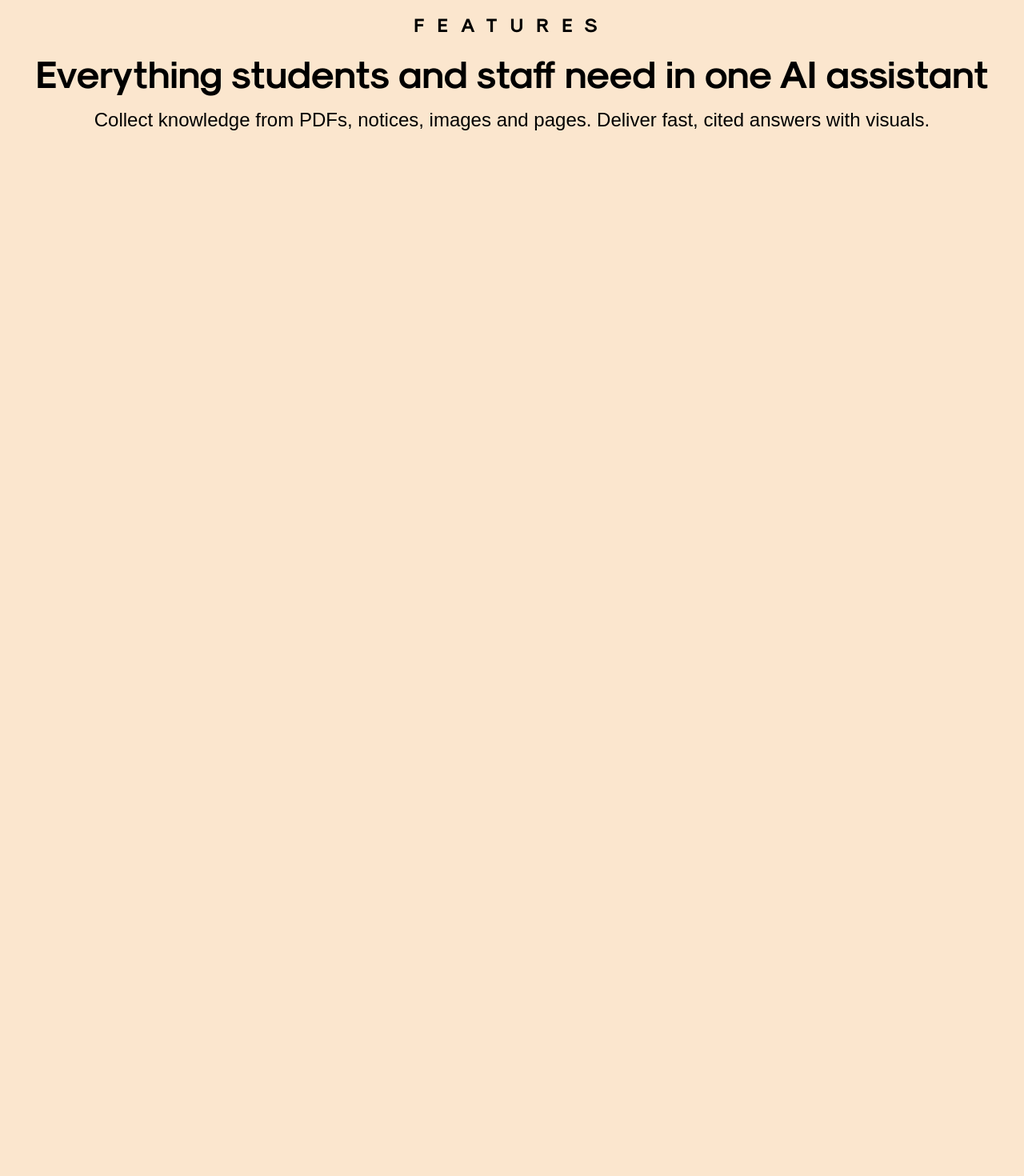
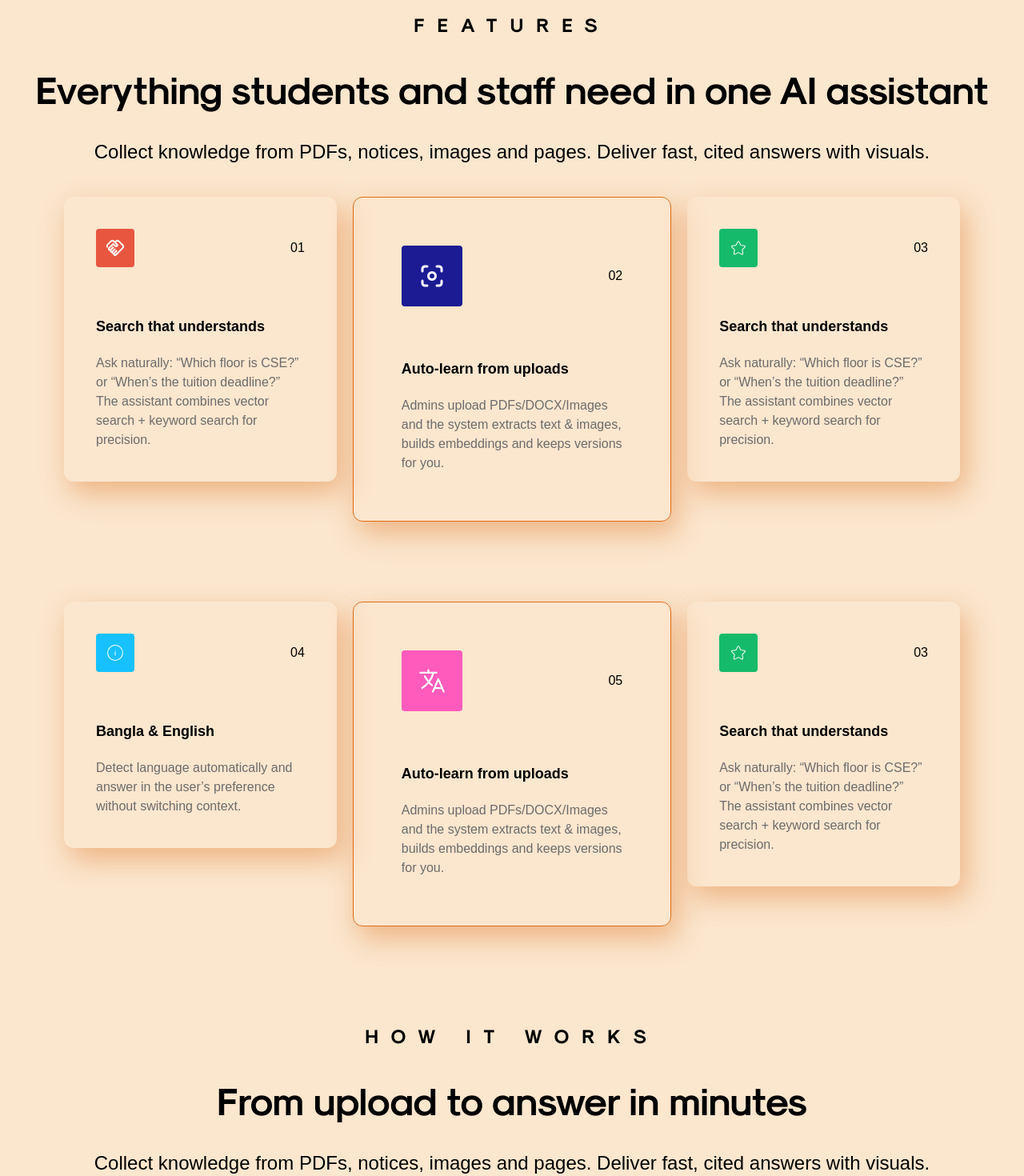
Before and after one commit to NafisOfficial/UniAssits, a Next.js app: page / in a window 1280 px wide. Shown: the part 796-2266 px from the top of the page at 80% size. Before the commit the page ends 962 px from the top, so only its background shows below. Built offline with nearby package versions, Linux system fonts and the light colour scheme; a web font is replaced by a local one.

Commit message:
add feature and works section

```diff
--- a/src/app/(site)/landing/Feature.tsx
+++ b/src/app/(site)/landing/Feature.tsx
@@ -1,16 +1,82 @@
 import { Description } from "@/components/landing/Description";
 import { Headline } from "@/components/landing/Headline";
 import { Title } from "@/components/landing/Title";
-import React from "react";
+import { FeatureCard } from "./FeatureCard";
+import { MdOutlineHandshake } from "react-icons/md";
+import { TbCapture } from "react-icons/tb";
+import { CiStar } from "react-icons/ci";
+import { CiCircleInfo } from "react-icons/ci";
+import { IoLanguageOutline } from "react-icons/io5";
 
 export const Feature = () => {
   return (
-    <div className="mt-20">
-      <div className="flex flex-col gap-5">
+    <div className="mt-20 ">
+      <div className="flex flex-col gap-10">
         <Title text="Features" />
         <Headline text="Everything students and staff need in one AI assistant" />
         <Description text="Collect knowledge from PDFs, notices, images and pages. Deliver fast, cited answers with visuals." />
       </div>
+      <div className="flex flex-col gap-5">
+        {/* section 1  */}
+        <div className=" my-10 px-20 flex gap-5  justify-center items-start">
+          {/* feature card 1  */}
+          <FeatureCard
+            icon={<MdOutlineHandshake className="text-2xl" />}
+            number="01"
+            title="Search that understands"
+            description="Ask naturally: “Which floor is CSE?” or “When’s the tuition deadline?” The assistant combines vector search + keyword search for precision."
+          />
+
+          {/* feature car 2  */}
+          <FeatureCard
+            icon={<TbCapture className="text-4xl" />}
+            iconStyle="bg-[#1c1b94] p-5"
+            containerStyle="w-lg gap-16 border border-[#DC6D18] p-15"
+            number="02"
+            title="Auto‑learn from uploads"
+            description="Admins upload PDFs/DOCX/Images and the system extracts text & images, builds embeddings and keeps versions for you."
+          />
+
+          {/* feature card 3  */}
+          <FeatureCard
+            icon={<CiStar className="text-2xl" />}
+            iconStyle="bg-[#16BA6B] p-3"
+            number="03"
+            title="Search that understands"
+            description="Ask naturally: “Which floor is CSE?” or “When’s the tuition deadline?” The assistant combines vector search + keyword search for precision."
+          />
+        </div>
+        {/* section 2  */}
+        <div className="container my-10 px-20 flex gap-5  justify-center items-start">
+          {/* feature card 1  */}
+          <FeatureCard
+            icon={<CiCircleInfo className="text-2xl" />}
+            iconStyle="bg-[#17C1FF] p-3"
+            number="04"
+            title="Bangla & English"
+            description="Detect language automatically and answer in the user’s preference without switching context."
+          />
+
+          {/* feature car 2  */}
+          <FeatureCard
+            icon={<IoLanguageOutline className="text-4xl" />}
+            iconStyle="bg-[#FF5BBD] p-5"
+            containerStyle="w-lg gap-16 border border-[#DC6D18] p-15"
+            number="05"
+            title="Auto‑learn from uploads"
+            description="Admins upload PDFs/DOCX/Images and the system extracts text & images, builds embeddings and keeps versions for you."
+          />
+
+          {/* feature card 3  */}
+          <FeatureCard
+            icon={<CiStar className="text-2xl" />}
+            iconStyle="bg-[#16BA6B] p-3"
+            number="03"
+            title="Search that understands"
+            description="Ask naturally: “Which floor is CSE?” or “When’s the tuition deadline?” The assistant combines vector search + keyword search for precision."
+          />
+        </div>
+      </div>
     </div>
   );
 };
--- /dev/null
+++ b/src/app/(site)/landing/FeatureCard.tsx
@@ -0,0 +1,32 @@
+import React from "react";
+
+type FeatureCardProps = {
+  icon: React.ReactNode;
+  number: string;
+  title: string;
+  description: string;
+  iconStyle?: string;
+  containerStyle?: string;
+};
+
+export const FeatureCard: React.FC<FeatureCardProps> = ({
+  icon,
+  number="please pass number",
+  title="please pass title",
+  description="please pass description",
+  iconStyle="bg-[#e8563f] p-3",
+  containerStyle="w-md p-10 gap-15",
+}) => {
+  return (
+    <div className={`flex flex-col  rounded-xl backdrop-blur-[6px] shadow-[7px_14px_35px_0px_#DC6D186B] ${containerStyle}`}>
+      <div className="flex items-center justify-between">
+        <div className={` text-white rounded ${iconStyle}`}>{icon}</div>
+        <span>{number}</span>
+      </div>
+      <div className="flex flex-col gap-5">
+        <p className="font-semibold text-lg">{title}</p>
+        <p className="text-[#6C6C6C]">{description}</p>
+      </div>
+    </div>
+  );
+};
--- /dev/null
+++ b/src/app/(site)/landing/Works.tsx
@@ -0,0 +1,16 @@
+import { Description } from "@/components/landing/Description";
+import { Headline } from "@/components/landing/Headline";
+import { Title } from "@/components/landing/Title";
+import React from "react";
+
+export const Works = () => {
+  return (
+    <div className="mt-20">
+      <div className="flex flex-col gap-10">
+        <Title text="How it works" />
+        <Headline text="From upload to answer in minutes" />
+        <Description text="Collect knowledge from PDFs, notices, images and pages. Deliver fast, cited answers with visuals." />
+      </div>
+    </div>
+  );
+};
--- a/src/app/(site)/page.tsx
+++ b/src/app/(site)/page.tsx
@@ -1,7 +1,7 @@
-
 import { Navbar } from "./landing/Navbar";
 import { Banner } from "./landing/Banner";
 import { Feature } from "./landing/Feature";
+import { Works } from "./landing/Works";
 
 export default function Home() {
   return (
@@ -11,7 +11,10 @@ export default function Home() {
       </div>
       <Navbar />
       <Banner />
-      <Feature />
+      <div className="">
+        <Feature />
+        <Works />
+      </div>
     </main>
   );
 }
--- a/src/styles/globals.css
+++ b/src/styles/globals.css
@@ -1,8 +1,10 @@
 @import "tailwindcss";
 
 :root {
-  --background: #FBE6CE;
+  --background: #fbe6ce;
   --foreground: black;
+  --font-minerva: "MinervaModern", sans-serif;
+  --font-sk-modernist: "Sk-Modernist", sans-serif;
 }
 
 /* @theme inline {
@@ -26,20 +28,18 @@
   font-style: normal;
 }
 
-
 body {
-  font-family: "MinervaModern", sans-serif;
+  font-family: var(--font-minerva);
   background: var(--background);
   color: var(--foreground);
-  font-family: Arial, Helvetica, sans-serif;
 }
 
-h1{
-  font-family: "Sk-Modernist", sans-serif;
+h1 {
+  font-family: var(--font-sk-modernist);
   font-weight: 700;
 }
 
-h3{
-  font-family: "Sk-Modernist", sans-serif;
+h3 {
+  font-family: var(--font-sk-modernist);
   font-weight: 700;
 }
```
Also changed, not shown: src/components/landing/Description.tsx (+9 -8 lines).
